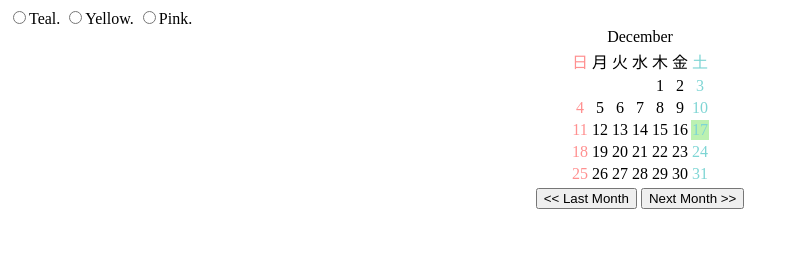
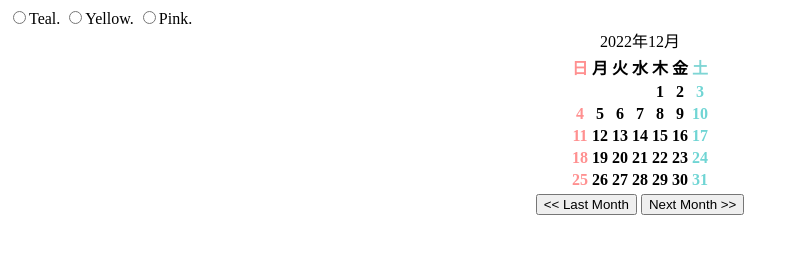
Before and after one commit to Watanuki0401/class11, a plain HTML site: page out/index.html in a window 1280 px wide. Shown: the whole page, without its empty margins (0-794 px from the left). Drawn offline with Linux system fonts and the light colour scheme.

Commit message:
Add files via upload

```diff
--- a/out/calendar2.js
+++ b/out/calendar2.js
@@ -1,76 +1,59 @@
 const today = new Date();
-const date = new Date();
+var showDate = new Date(today.getFullYear(), today.getMonth(), 1);
 
-function build(){
-  let nowMonth = new Date(today.getFullYear(), today.getMonth(), 1);
-  let lastDate = new Date(today.getFullYear(), today.getMonth()+1, 0);
-  let tbcal = document.getElementById("calendar");
+window.onload = function (){
+  showProcess(today);
+};
 
-  let row = null;
-  row = tbcal.insertRow();
-  let cnt = 0;
+function last(){
+  showDate.setMonth(showDate.getMonth() - 1);
+  showProcess(showDate);
+}
 
-  for (i = 0;　i < nowMonth.getDay(); i++){
-    cell = row.insertCell();
+function next(){
+  showDate.setMonth(showDate.getMonth() + 1);
+  showProcess(showDate);
+}
+
+function showProcess(date){
+  var year = date.getFullYear();
+  var month = date.getMonth();
+  document.querySelector('#header').innerHTML = year + "年" + (month + 1) + "月";
+
+  var calendar = create(year, month);
+  document.querySelector('#calendar').innerHTML = calendar;
+}
+
+function create(year, month){
+  var table = "<table><tr>";
+  table += "<th><font color=#ff9090>日<font></th>" +
+           "<th>月</th>" +
+           "<th>火</th>" +
+           "<th>水</th>" +
+           "<th>木</th>" +
+           "<th>金</th>" +
+           "<th><font color=#7ed5d4>土<font></th></tr>";
+
+  var cnt = 0;
+  var showMonth = new Date(year, month, 1);
+  var lastDate = new Date(year, month + 1, 0);
+
+  table += "<tr>";
+  for(i = 0; i < showMonth.getDay(); i++){
+    table += "<th></th>";
     cnt += 1;
   }
 
-  for (i = 1; i<=lastDate.getDate();i++) {
-    cell = row.insertCell();
-    cell.innerHTML = i;
-    cnt += 1;
-
-    if(cnt % 7 == 1){
-      cell.innerHTML = "<font color=#ff9090>" + i;
-    }
-
-    if(cnt % 7 == 0){
-      cell.innerHTML = "<font color=#7ed5d4>" + i;
-      row = calendar.insertRow();
-    }
-
-    if(today.getFullYear() == date.getFullYear() && today.getMonth() == date.getMonth() && date.getDate() == i){
-      cell.bgColor = "#bcf1b1";
+  for(i = 1; i <= lastDate.getDate();i++){
+    cnt ++;
+    if (cnt % 7 == 1){
+      table += "<th><font color=#ff9090>" + i + "</font></th>";
+    }else if (cnt % 7 == 0) {
+      table += "<th><font color=#7rd5d4>" + i + "</font></th></tr><tr>";
+    }else {
+      table += "<th>" + i + "</th>";
     }
   }
-
-  const months = ["January", "February", "March", "April", "May", "June", "July", "August", "September", "October", "November", "December"];
-  let month = months[today.getMonth()];
-  document.getElementById("month").innerText = month;
+  table  += "</tr>"
+  return table;
 }
-
-build();
-
-function Update(cd) {
-  let Month = date.setMonth(date.getMonth() - cd);
-
-  let tbcal = document.getElementById("calendar");
-  let row = null;
-  row = tbcal.insertRow();
-  let cnt = 0;
-
-  for (i = 0;　i < Month.getDay(); i++){
-    cell = row.insertCell();
-    cnt += 1;
-  }
-
-  for (i = 1; i<=lastDate.getDate();i++) {
-    cell = row.insertCell();
-    cell.innerHTML = i;
-    cnt += 1;
-
-    if(cnt % 7 == 1){
-      cell.innerHTML = "<font color=#ff9090>" + i;
-    }
-
-    if(cnt % 7 == 0){
-      cell.innerHTML = "<font color=#7ed5d4>" + i;
-      row = calendar.insertRow();
-    }
-
-    if(today.getFullYear() == date.getFullYear() && today.getMonth() == date.getMonth() && date.getDate() == i){
-      cell.bgColor = "#bcf1b1";
-    }
-  }
-
-}
--- a/out/index.html
+++ b/out/index.html
@@ -18,28 +18,15 @@
       <label><input type="radio" onclick="changeBgColor('#F56EB3');" name="color">Pink.</label>
     </section>
 
-    <section class="calendar">
-      <table id="calendar">
-        <caption id="month">Month.</caption>
-        <tr>
-          <td><font color="#ff9090">日</font></td>
-          <td>月</td>
-          <td>火</td>
-          <td>水</td>
-          <td>木</td>
-          <td>金</td>
-          <td><font color="#7ed5d4">土</font></td>
-        </tr>
-      </table>
-      <div class="">
-        <button type="button" onclick="Update(-1);"><< Last Month</button>
-        <button type="button" onclick="Update(1);">Next Month >></button>
+    <section>
+      <div id="header"></div>
+      <div id="calendar"></div>
+      <div>
+        <button type="button" onclick="last();"> << Last Month</button>
+        <button type="button" onclick="next();">Next Month >></button>
       </div>
       <script src="calendar2.js" charset="utf-8"></script>
     </section>
 
-    <section class="function">
-
-    </section>
   </body>
 </html>
```
